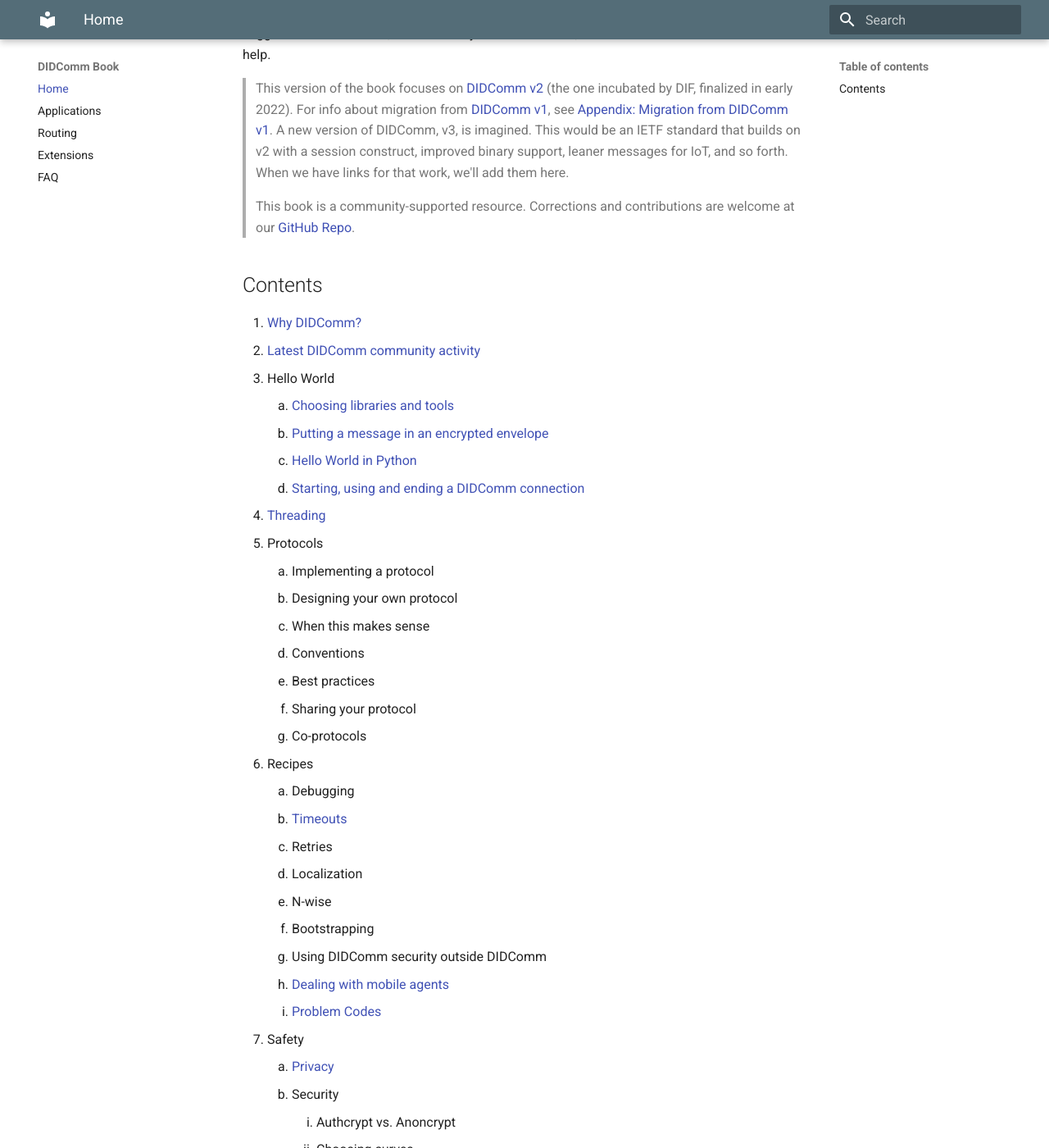
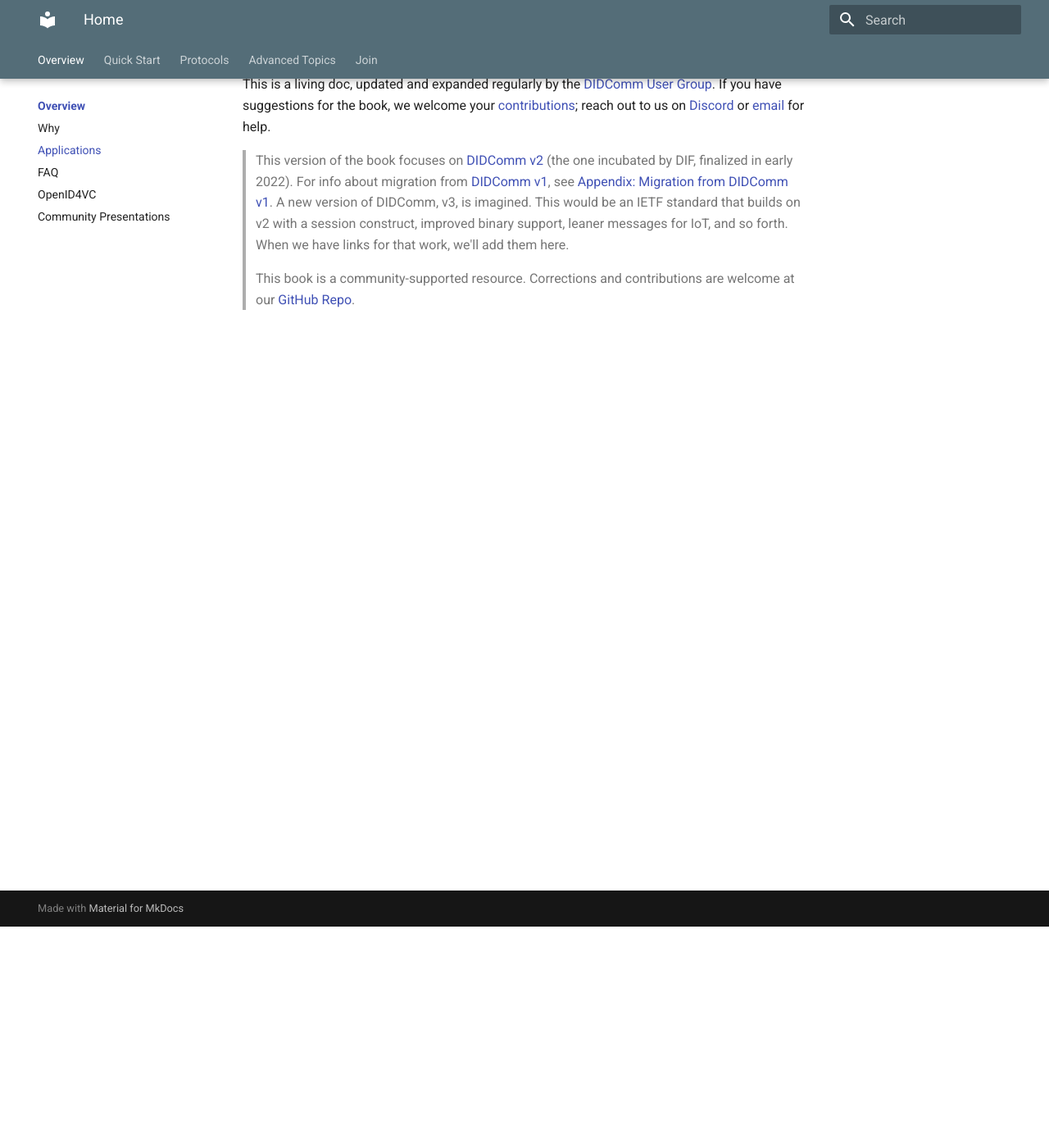
Before and after one commit to decentralized-identity/didcomm-book, an MkDocs documentation site: the page built from docs/index.md, in a window 1280 px wide and 1400 px high, scrolled down 270 px. Shown: the whole window at 82% size. Built offline with MkDocs 1.6.1 and Material for MkDocs 9.7.7, drawn with Linux system fonts in a browser that asks for light colours; some of the changed text lies outside the part shown.

Commit message:
Navigation Reorg
Signed-off-by: Sam Curren <telegramsam@gmail.com>

```diff
--- a/docs/index.md
+++ b/docs/index.md
@@ -7,49 +7,3 @@ This is a living doc, updated and expanded regularly by the [DIDComm User Group]
 >This version of the book focuses on [DIDComm v2](https://identity.foundation/didcomm-messaging/spec/v2.0/) (the one incubated by DIF, finalized in early 2022). For info about migration from [DIDComm v1](https://github.com/hyperledger/aries-rfcs/tree/main/concepts/0005-didcomm), see [Appendix: Migration from DIDComm v1](migration-v1.md). A new version of DIDComm, v3, is imagined. This would be an IETF standard that builds on v2 with a session construct, improved binary support, leaner messages for IoT, and so forth. When we have links for that work, we'll add them here.
 
 >This book is a community-supported resource. Corrections and contributions are welcome at our [GitHub Repo](https://github.com/decentralized-identity/didcomm-book/).
-
-## Contents
-
-1. [Why DIDComm?](why)
-2. [Latest DIDComm community activity](scrapbook)
-3. Hello World
-    1. [Choosing libraries and tools](hellolibstools)
-    3. [Putting a message in an encrypted envelope](helloencrypt)
-    4. [Hello World in Python](helloworldpy)
-    5. [Starting, using and ending a DIDComm connection](startConnection)
-4. [Threading](threading)
-5. Protocols
-    1. Implementing a protocol
-    2. Designing your own protocol
-       1. When this makes sense
-       2. Conventions
-       3. Best practices
-    3. Sharing your protocol
-    4. Co-protocols
-6. Recipes
-    1. Debugging
-    2. [Timeouts](timeouts)
-    3. Retries
-    4. Localization
-    5. N-wise
-    6. Bootstrapping
-    7. Using DIDComm security outside DIDComm
-    8. [Dealing with mobile agents](mobileagents)
-    9. [Problem Codes](problemcodes)
-7. Safety
-    1. [Privacy](privacy)
-    2. Security
-        1. Authcrypt vs. Anoncrypt
-        2. Choosing curves
-        3. Choosing DID methods
-    3. Message security contexts
-    4. [DID rotation](didrotation)
-    5. [Perfect forward secrecy](pfs)
-    6. [Man in the middle](mitm)
-8. [Routing](routing)
-9. [Extensions](extensions)
-10. [Frequently Asked Questions](faq)
-    1. [OpenID4VC](oidc)
-11. Appendix: Migration from DIDComm v1
-    1. [What's new](whatsnew)
-    2. Migrator script
--- a/mkdocs.yml
+++ b/mkdocs.yml
@@ -1,19 +1,57 @@
 site_name: DIDComm Book
 site_url: https://book.didcomm.org/
-theme: material
 theme:
   name: material
   palette:
     primary: blue grey
   features:
     - navigation.path
+    - navigation.tabs
+    - navigation.tabs.sticky
+    - navigation.indexes
 
 nav:
-  - Home: index.md
-  - Applications: didcomm_verticals
-  - Routing: routing.md
-  - Extensions: extensions.md
-  - FAQ:  faq.md
+  - Overview:
+    - Home: index.md
+    - Why: why.md
+    - Applications:
+      - index.md
+
+    - FAQ:  faq.md
+    - OpenID4VC: oidc.md
+    - scrapbook.md
+  - Quick Start:
+    - intro.md
+    - basics.md
+    - 'Hello World':
+      - hellolibstools.md
+      - helloencrypt.md
+      - helloworldpy.md
+      - startConnection.md
+    - libraries.md
+  - Protocols:
+    - applications/index.md
+    - applications/vc_tech_vertical.md
+    - applications/human_communication_tech_vertical.md
+    - developing_protocols.md
+  - Advanced Topics:
+    - threading.md
+    - Routing: routing.md
+    - Extensions: extensions.md
+    - timeouts.md
+    - mobileagents.md
+    - problemcodes.md
+    - privacy.md
+    - didrotation.md
+    - pfs.md
+    - mitm.md
+    - authentication.md
+    - problems.md
+    - whatsnew.md
+    - migratorscript.md
+  - Join:
+    - workinggroups.md
+    - repos.md
 markdown_extensions:
   - toc:
       permalink: true
```
Also changed, not shown: docs/README.md (deleted, +0 -53 lines), docs/developing_protocols.md (added, +9 -0 lines), docs/didrotation.md (+1 -1 lines), docs/libraries.md (added, +3 -0 lines), docs/repos.md (added, +3 -0 lines), docs/scrapbook.md (+1 -4 lines), docs/threading.md (+1 -1 lines), docs/workinggroups.md (added, +15 -0 lines), docs/applications/human_communication_tech_vertical.md (renamed from docs/didcomm_verticals/human_communication_tech_vertical.md), docs/applications/index.md (renamed from docs/didcomm_verticals/index.md), docs/applications/vc_tech_vertical.md (renamed from docs/didcomm_verticals/vc_tech_vertical.md), docs/basics.md (added).
